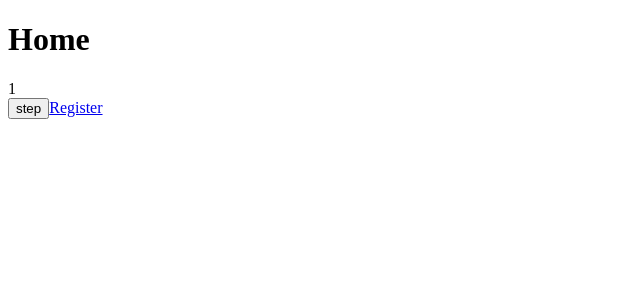
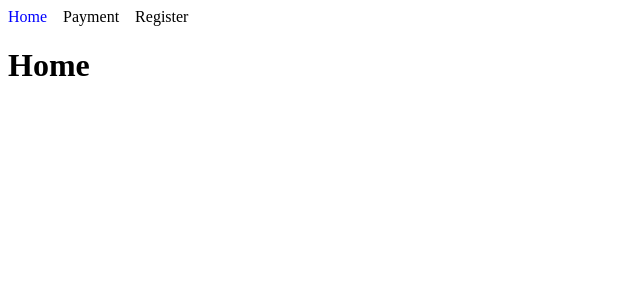
Before and after one commit to nicksiuxs/hackthon, a React (Create React App) app: page / in a window 1280 px wide. Shown: the top 300 px of the page, without its empty margins (0-640 px from the left). Built offline with nearby package versions, Linux system fonts and the light colour scheme.

Commit message:
stepper completed basic version, funcitonal, not final styles

```diff
--- a/src/App.js
+++ b/src/App.js
@@ -6,9 +6,13 @@ import Home from "./pages/Home";
 import Payment from "./pages/Payment";
 import Register from "./pages/Register";
 
+// components
+import Stepper from "./components/Stepper/Stepper";
+
 function App() {
   return (
     <AppProvider>
+      <Stepper />
       <Routes>
         <Route path="/" element={<Home />} />
         <Route path="/register" element={<Register />} />
--- /dev/null
+++ b/src/components/Stepper/Stepper.css
@@ -0,0 +1,4 @@
+div.stepper {
+    display: flex;
+    gap: 1rem;
+}
--- /dev/null
+++ b/src/components/Stepper/Stepper.js
@@ -0,0 +1,17 @@
+import React from 'react';
+// sytles
+import './Stepper.css';
+// components
+import Step from './components/Step/Step';
+
+const Stepper = () => {
+  return (
+    <div className='stepper'>
+        <Step label="Home" stepNumber={1}/>
+        <Step label="Payment" stepNumber={2}/>
+        <Step label="Register" stepNumber={3}/>
+    </div>
+  )
+}
+
+export default Stepper
--- /dev/null
+++ b/src/components/Stepper/components/Step/Step.css
@@ -0,0 +1,7 @@
+.step {
+    cursor: pointer;
+}
+
+.step.-selected {
+    color: blue;
+}
--- /dev/null
+++ b/src/components/Stepper/components/Step/Step.js
@@ -0,0 +1,30 @@
+import React from "react";
+import PropTypes from "prop-types";
+import { useAppContext } from "../../../../context/AppContext";
+
+// style
+import './Step.css';
+
+const Step = ({ label, stepNumber }) => {
+  const { step, handleStep } = useAppContext();
+  const isSelected = step === stepNumber;
+
+  return (
+    <span
+	className={`step ${isSelected ? "-selected" : ""}`}
+	onClick={() => handleStep(stepNumber)}>
+      {label}
+    </span>
+  );
+};
+
+Step.defaultProps = {
+  stepNumber: 1,
+};
+
+Step.propTypes = {
+  label: PropTypes.string,
+  stepNumber: PropTypes.number,
+};
+
+export default Step;
--- a/src/context/AppContext.js
+++ b/src/context/AppContext.js
@@ -1,4 +1,5 @@
-import React, { useState, useContext, createContext } from "react";
+import React, { useState, useEffect, useContext, createContext } from "react";
+import { useNavigate } from "react-router-dom";
 
 const AppContext = createContext();
 
@@ -6,8 +7,16 @@ const useAppContext = () => {
     return useContext(AppContext);
 }
 
+const stepRouteMapping = [
+    '/',
+    '/payment',
+    '/register'
+]
+
 const AppProvider = ({ children }) => {
     const [step, setStep] = useState(1);
+    // navigation handler
+    const navigate = useNavigate();
 
     // esta funcion se puede cambiar
     const handleStep = (newStep) => {
@@ -18,7 +27,13 @@ const AppProvider = ({ children }) => {
             return setStep(3)
         }
         setStep(newStep)
+
     }
+
+    useEffect(() => {
+      navigate(stepRouteMapping[step - 1]);
+    }, [step])
+
 
     return <AppContext.Provider value={{ step, handleStep }}>{children}</AppContext.Provider>
 }
--- a/src/pages/Home.js
+++ b/src/pages/Home.js
@@ -1,18 +1,9 @@
-import React from 'react'
-import { NavLink } from "react-router-dom";
-import { useAppContext } from '../context/AppContext';
+import React from 'react';
+
 const Home = () => {
-    const { step, handleStep } = useAppContext()
     return (
         <div>
             <h1>Home</h1>
-            <div>{step}</div>
-            <button onClick={() => handleStep(step + 1)}>step</button>
-            <NavLink
-                to="register"
-            >
-                Register
-            </NavLink>
         </div>
     )
 }
```
